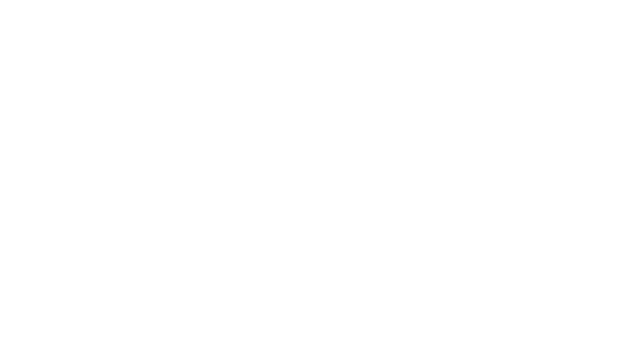
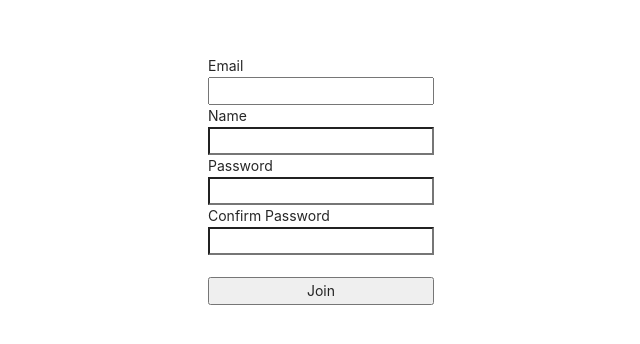
Before and after one commit to shinyelee/boiler_plate_ko, a React (Create React App) app in the folder client/: page /register in a window 1280 px wide. Shown: the part 220-564 px from the top of the page, without its empty margins (319-959 px from the left). Built offline with nearby package versions, Linux system fonts and the light colour scheme; no server answers.

Commit message:
인증 체크 (2)

```diff
--- a/client/src/App.js
+++ b/client/src/App.js
@@ -10,6 +10,7 @@ import LandingPage from './components/views/LandingPage/LandingPage'
 import LoginPage from './components/views/LoginPage/LoginPage'
 import RegisterPage from './components/views/RegisterPage/RegisterPage'
 import Auth from './hoc/auth'
+
 function App() {
   return (
     <Router>
--- a/client/src/components/views/LandingPage/LandingPage.js
+++ b/client/src/components/views/LandingPage/LandingPage.js
@@ -1,5 +1,6 @@
 import React, { useEffect } from 'react'
 import axios from 'axios';
+import { withRouter } from 'react-router-dom';
 
 function LandingPage(props) {
 
@@ -32,4 +33,4 @@ function LandingPage(props) {
     )
 }
 
-export default LandingPage
+export default withRouter(LandingPage)
--- a/client/src/components/views/LoginPage/LoginPage.js
+++ b/client/src/components/views/LoginPage/LoginPage.js
@@ -2,6 +2,7 @@ import React, { useState } from 'react'
 import Axios from 'axios'
 import { useDispatch } from 'react-redux';
 import { loginUser } from '../../../_actions/user_action';
+import { withRouter } from 'react-router-dom';
 
 function LoginPage(props) {
     const dispatch = useDispatch();
@@ -57,4 +58,4 @@ function LoginPage(props) {
     )
 }
 
-export default LoginPage
+export default withRouter(LoginPage)
--- a/client/src/components/views/RegisterPage/RegisterPage.js
+++ b/client/src/components/views/RegisterPage/RegisterPage.js
@@ -2,6 +2,7 @@ import React, { useState } from 'react'
 import Axios from 'axios';
 import { useDispatch } from 'react-redux';
 import { registerUser } from '../../../_actions/user_action';
+import { withRouter } from 'react-router-dom';
 
 function RegisterPage(props) {
     const dispatch = useDispatch();
@@ -78,4 +79,4 @@ function RegisterPage(props) {
     )
 }
 
-export default RegisterPage
+export default withRouter(RegisterPage)
--- a/client/src/hoc/auth.js
+++ b/client/src/hoc/auth.js
@@ -2,7 +2,6 @@ import React, { useEffect } from 'react';
 import Axios from 'axios';
 import { useDispatch } from 'react-redux';
 import { auth } from '../_actions/user_action';
-// import { response } from 'express';
 
 export default function (SpecificComponent, option, adminRoute = null) {
 
@@ -21,5 +20,11 @@ export default function (SpecificComponent, option, adminRoute = null) {
             })
 
         }, [])
+
+        return (
+            <SpecificComponent />
+        )
     }
+
+    return AuthenticationCheck
 }
```
